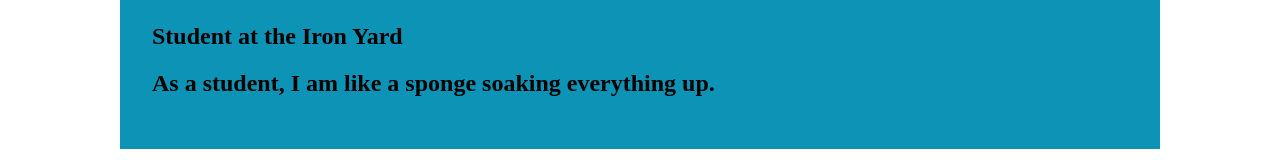
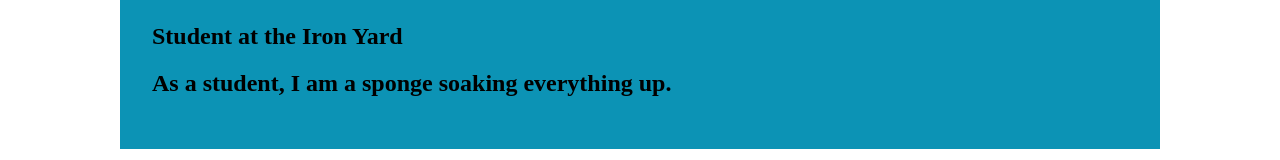
Before and after one commit to ShaunWMusic/07-portofolio-site, a website: page public/index.html in a window 1280 px wide. Shown: the part 128-288 px from the top of the page. Drawn offline with nearby package versions, Linux system fonts and the light colour scheme; files that its build step writes are made by us from their sources.

Commit message:
Change hero-intro content

```diff
--- a/public/index.html
+++ b/public/index.html
@@ -20,7 +20,7 @@
   </nav>
   <section class="hero-intro">
     <h1 class="hero-intro__top">Student at the Iron Yard</h1>
-    <h2 class="hero-intro__bottom">As a student, I am like a sponge soaking everything up.</h2>
+    <h2 class="hero-intro__bottom">As a student, I am a sponge soaking everything up.</h2>
   </section>
 
   </div>
```
